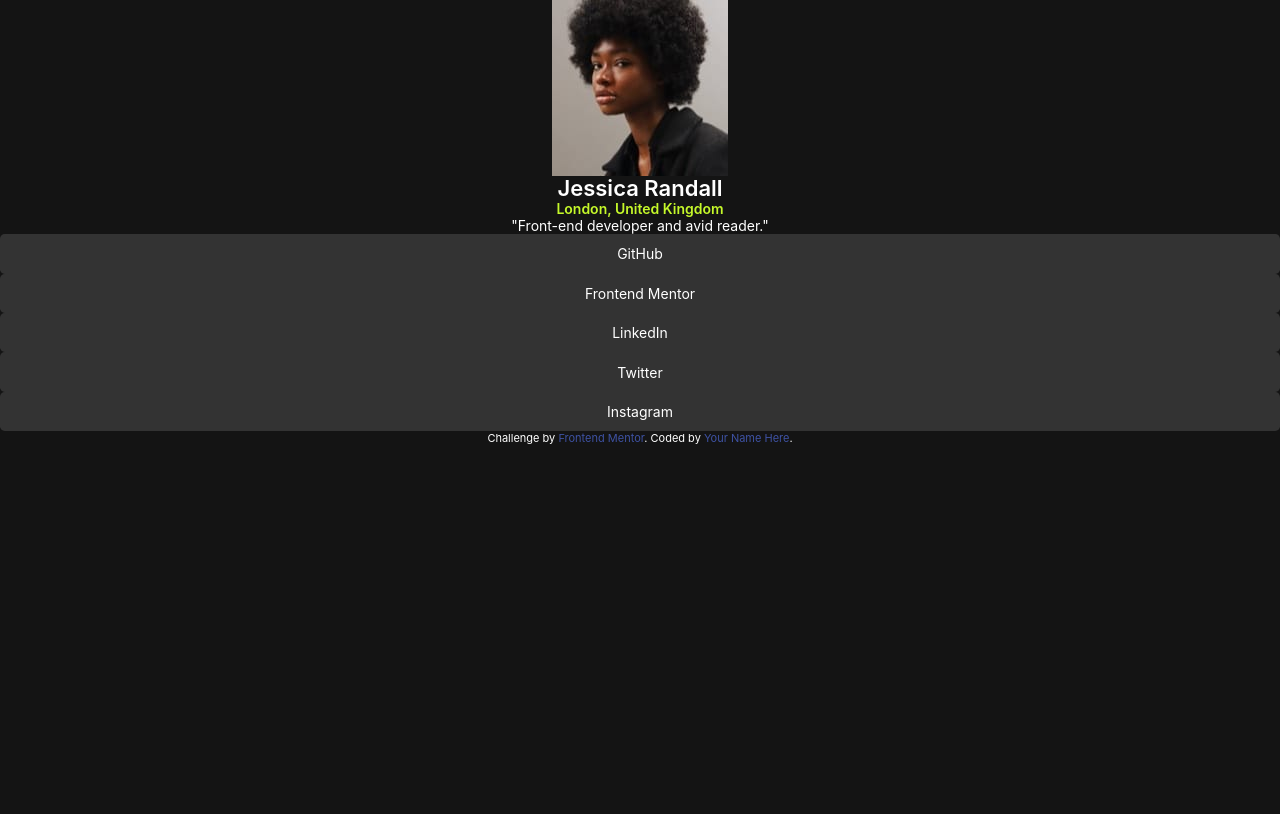
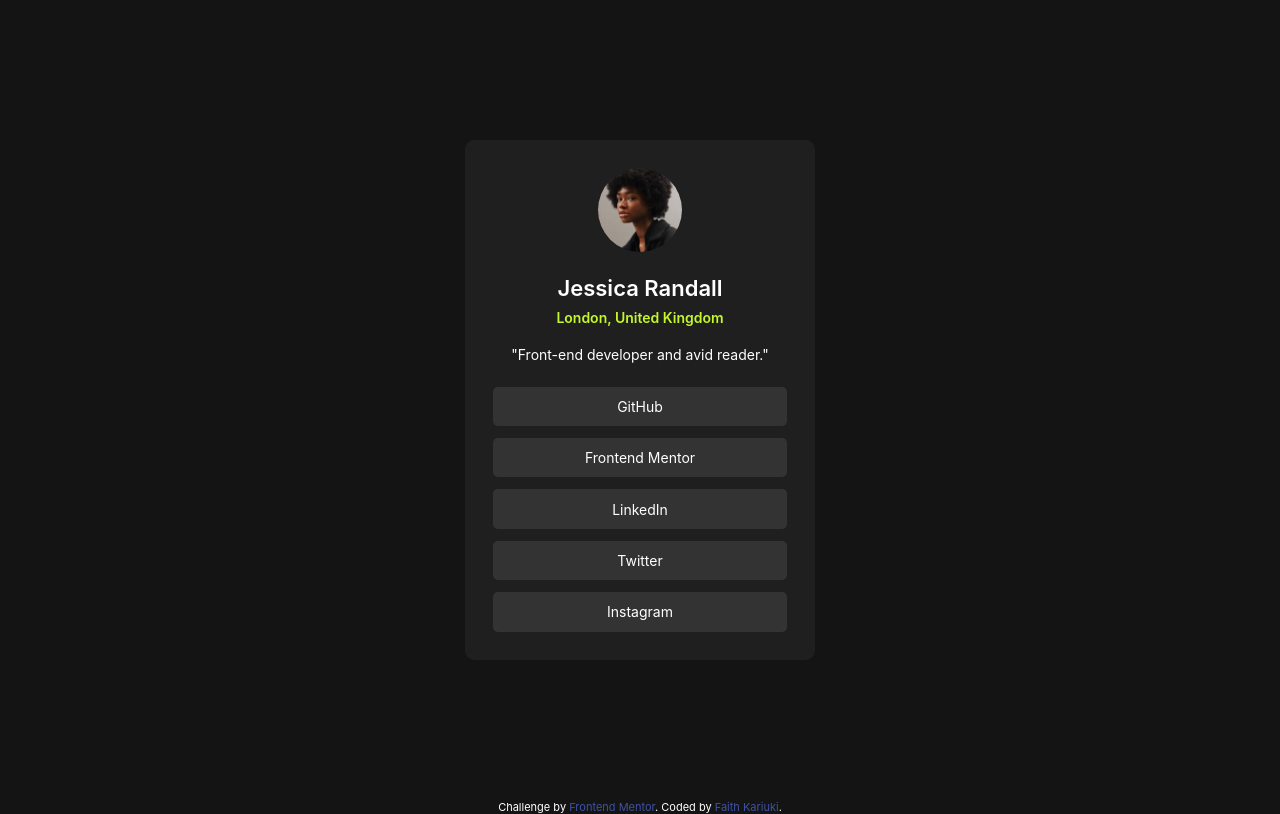
Before and after one commit to Faith-K-commits/frontend-mentor-social-links, a plain HTML site: page index.html in a window 1280 px wide. Drawn offline with Linux system fonts and the light colour scheme.

Commit message:
Enhance profile layout and styling

```diff
--- a/index.html
+++ b/index.html
@@ -29,7 +29,11 @@
   <body>
     <main class="wrapper">
       <div class="profile-container">
-        <img src="/assets/images/avatar-jessica.jpeg" alt="Profile image" />
+        <img
+          src="/assets/images/avatar-jessica.jpeg"
+          alt="Profile image"
+          class="user-image"
+        />
         <h1 class="username">Jessica Randall</h1>
         <p class="location">London, United Kingdom</p>
         <p class="description">"Front-end developer and avid reader."</p>
@@ -48,7 +52,7 @@
         Challenge by
         <a href="https://www.frontendmentor.io?ref=challenge" target="_blank"
           >Frontend Mentor</a
-        >. Coded by <a href="#">Your Name Here</a>.
+        >. Coded by <a href="https://x.com/fay_codes">Faith Kariuki</a>.
       </div>
     </footer>
   </body>
--- a/styles.css
+++ b/styles.css
@@ -48,19 +48,21 @@ body {
   font-family: var(--ff);
   font-weight: var(--fw-400);
   font-size: var(--fs-body);
+  text-align: center;
   color: var(--clr-neutral-white);
   background: var(--clr-neutral-off-black);
-  text-align: center;
 }
 
 .username {
   font-size: var(--fs-heading);
   font-weight: var(--fw-600);
+  margin-bottom: 0.5rem;
 }
 
 .location {
   color: var(--clr-primary-green);
   font-weight: var(--fw-600);
+  margin-bottom: 1.25rem;
 }
 
 .list-item {
@@ -70,4 +72,37 @@ body {
   padding: 0.7rem;
   border-radius: 0.3rem;
   background: var(--clr-neutral-grey);
+  transition: background 0.3s ease, color 0.3s ease;
 }
+
+.list-item:hover {
+  color: var(--clr-neutral-off-black);
+  background: var(--clr-primary-green);
+}
+
+.wrapper {
+  display: grid;
+  place-items: center;
+  min-height: 100dvh;
+}
+
+.profile-container {
+  width: 25em;
+  padding: 1.75rem;
+  border-radius: 0.6rem;
+  background: var(--clr-neutral-dark-grey);
+}
+
+.social-links {
+  margin-top: 1.5rem;
+}
+
+.social-links * + * {
+  margin-top: 0.75rem;
+}
+
+.user-image {
+  width: 6em;
+  margin-bottom: 1.5rem;
+  border-radius: 50%;
+}
```
